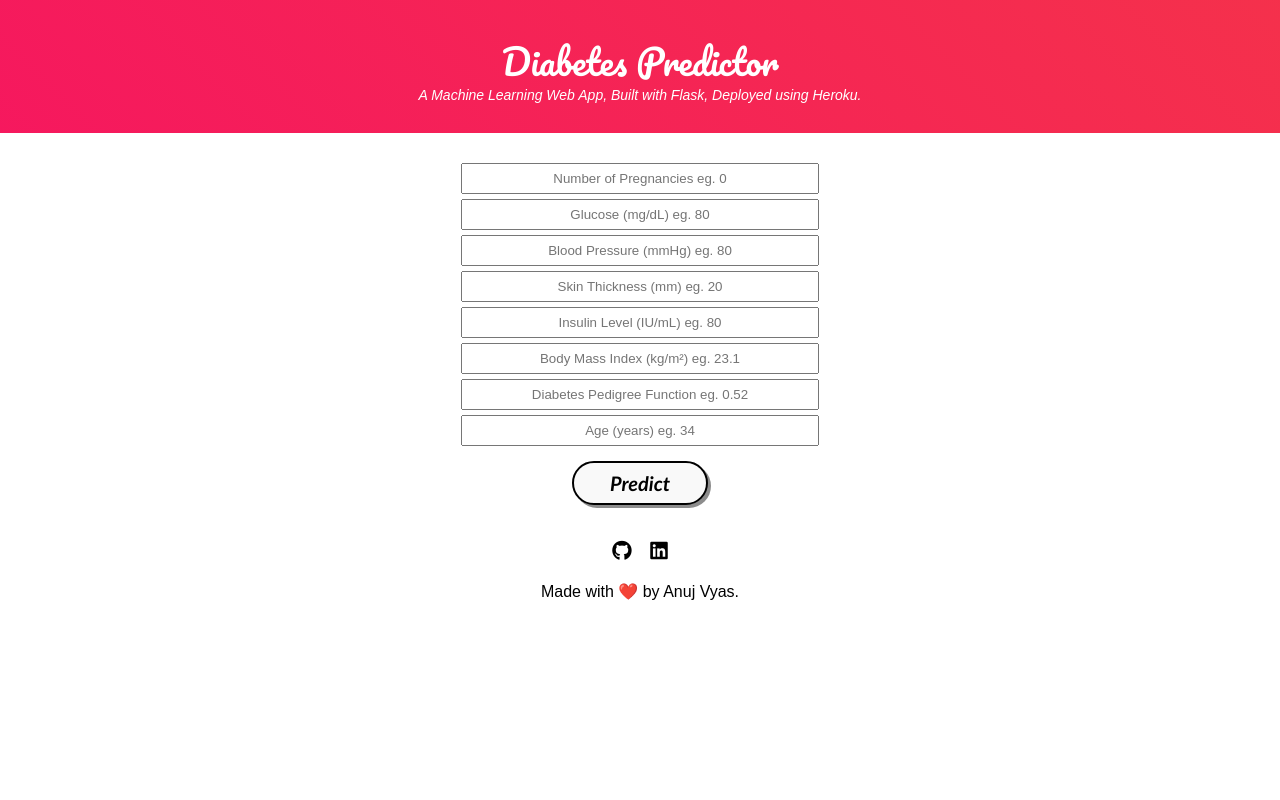
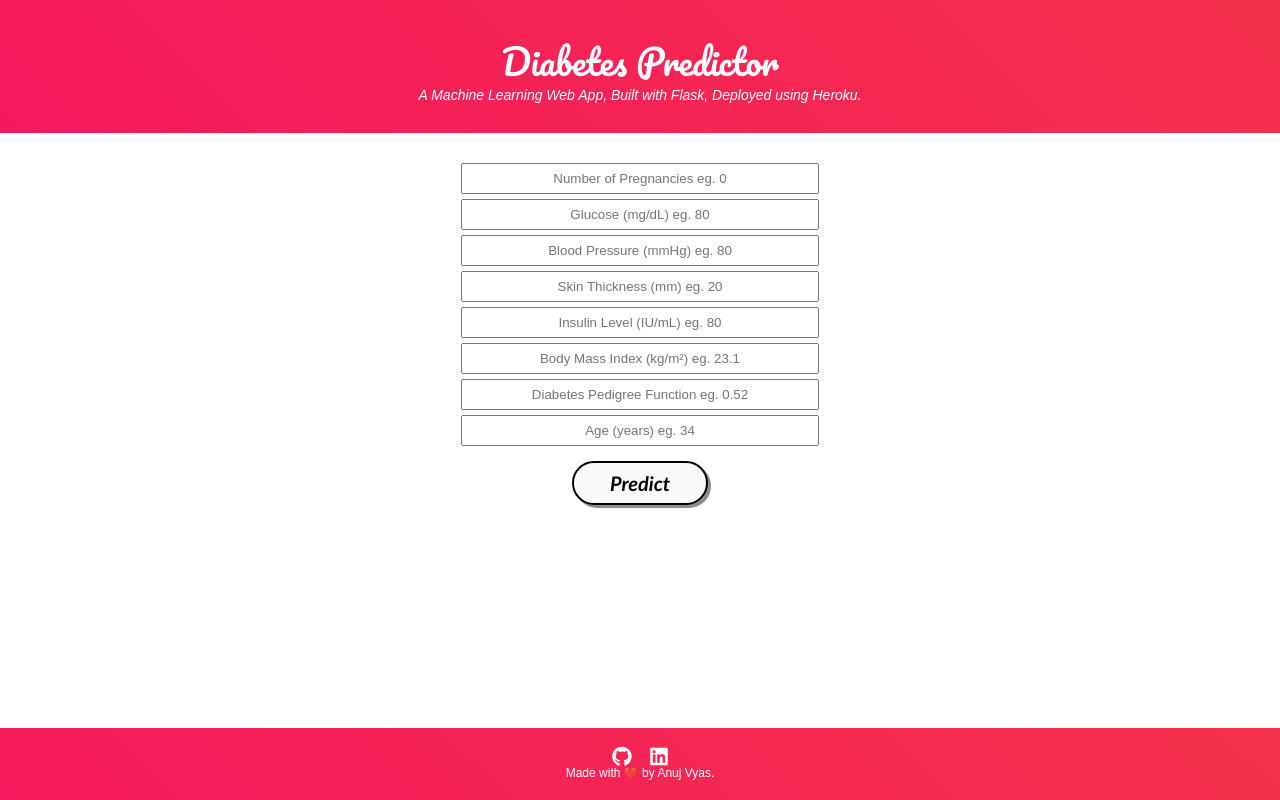
Before and after one commit to anujvyas/Diabetes-Prediction-Deployment, a Flask app: page / in a window 1280 px wide. Run offline with Flask 2, Linux system fonts and the light colour scheme; parts of the project's set-up code (start-up, migrations or seed data) failed here and were passed over; some libraries are stand-ins or nearby versions.

Commit message:
Update styles.css

```diff
--- a/static/styles.css
+++ b/static/styles.css
@@ -1,10 +1,17 @@
+html{
+	height: 100%;
+	margin: 0;
+}
+
 body{
 	font-family: Arial, Helvetica,sans-serif;
     text-align: center;
     margin: 0;
     padding: 0;
     width: 100%;
-	height: 100%
+	height: 100%;
+	display: flex;
+	flex-direction: column;
 }
 
 /* Website Title */
@@ -48,6 +55,7 @@ body{
 /* Text Area */
 .ml-container{
     margin: 30px 0;
+	flex: 1 0 auto;
 }
 
 .form-input {
@@ -82,8 +90,8 @@ body{
 
 /* Contact */
 .contact-icon{
-	color: #000000;
-	padding: 15px 7px;
+	color: #ffffff;
+	padding: 7px;
 }
 
 .contact-icon:hover{
@@ -91,13 +99,25 @@ body{
 }
 
 /* Footer */
-footer{
-    font-size: 14px;
+.footer{
+	flex-shrink: 0;
+	position: relative;
+	padding: 20px;
+	background: linear-gradient(45deg, #443B96, #F60B68, #F4483A);
+	background-size: 500% 500%;
+	animation: change-gradient 10s ease-in-out infinite;
+}
+
+.footer-description{
+	color: #ffffff;
+	margin: 0;
+	font-size: 12px;
 }
 
 /* Result */
 .results{
     padding: 30px 0 0;
+	flex: 1 0 auto;
 }
 
 .danger{
```
